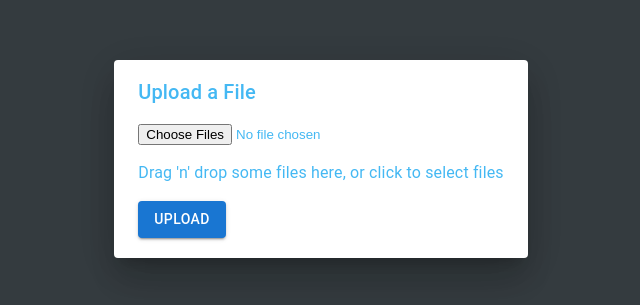
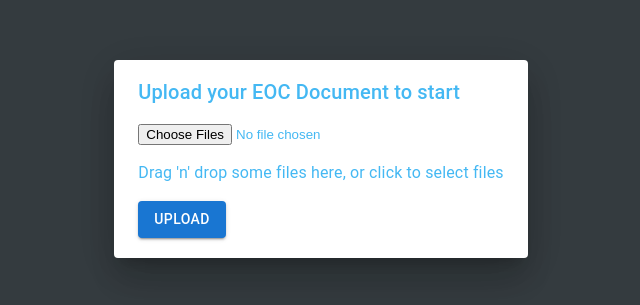
Before and after one commit to dominhnhut01/healthcare_insurance_bot, a React (Vite) app in the folder frontend/: page /chat in a window 1280 px wide. Shown: the part 241-546 px from the top of the page, without its empty margins (319-959 px from the left). Built offline with nearby package versions, Linux system fonts and the light colour scheme; no server answers.

Commit message:
fix wording

```diff
--- a/frontend/src/App.jsx
+++ b/frontend/src/App.jsx
@@ -41,7 +41,7 @@ function App() {
         (
           <Backdrop open={open} sx={{ zIndex: (theme) => theme.zIndex.drawer + 1 }}>
             <Dialog open={open} onClose={handleClose}>
-              <DialogTitle>Upload a File</DialogTitle>
+              <DialogTitle>Upload your EOC Document to start</DialogTitle>
               <DialogContent>
                 <Upload onUpload={handleUpload} />
               </DialogContent>
```
